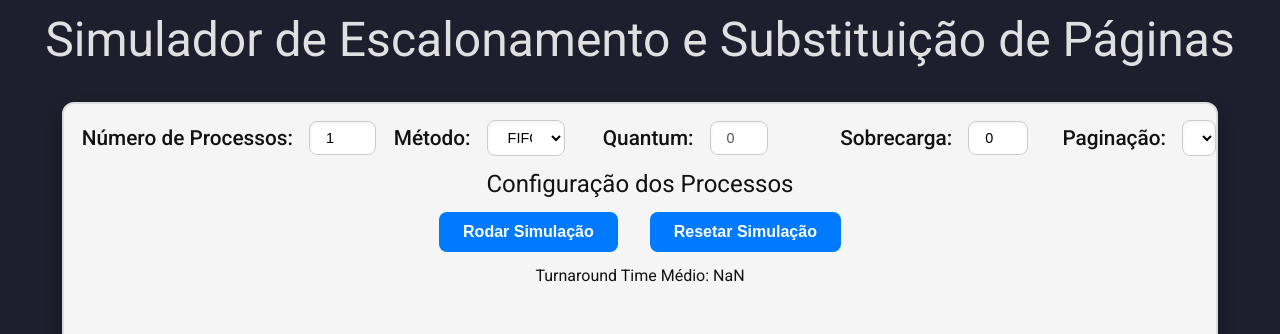
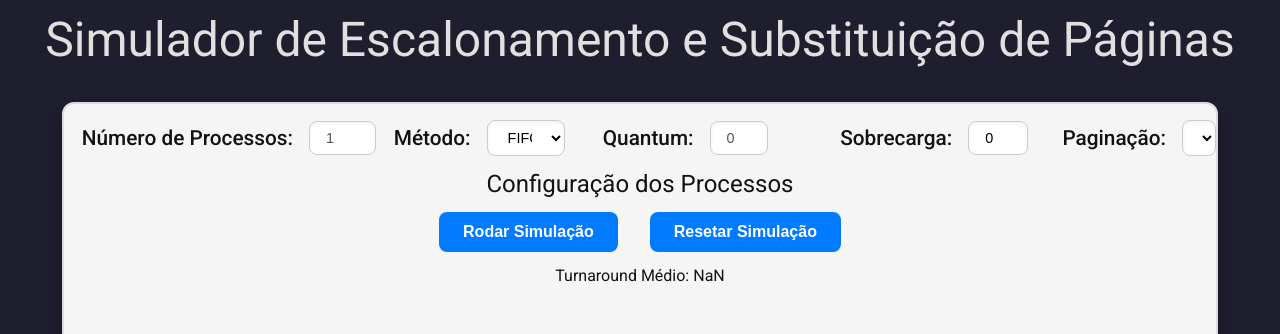
Before and after one commit to JoseRaimundo27/SimuladorSO, a React (Vite) app: page / in a window 1280 px wide. Both pictures are taken after a click on the button "Rodar Simulação". Shown: the top 334 px of the page. Built offline with nearby package versions, Linux system fonts and the light colour scheme.

Commit message:
Proibindo aumentar n de processos apos simulacao

```diff
--- a/src/algorithms/FIFOSimulation/index.jsx
+++ b/src/algorithms/FIFOSimulation/index.jsx
@@ -64,7 +64,7 @@ function FIFOSimulation({ processData }) {
         </div>
       ))}
       <div className="turnaround-info">
-        <h4>Turnaround Time Médio: {turnaroundAvg.toFixed(2)}</h4>
+        <h4>Turnaround Médio: {turnaroundAvg.toFixed(2)}</h4>
       </div>
     </div>
   );
--- a/src/components/Main/ProcessCard/index.jsx
+++ b/src/components/Main/ProcessCard/index.jsx
@@ -2,7 +2,7 @@
 import React from "react";
 import "./style.css";
 
-function ProcessCard({ process, index, onChange }) {
+function ProcessCard({ process, index, onChange, disabled }) {
   return (
     <div className="process-config-card">
       <h4>Processo {process.id}:</h4>
@@ -14,6 +14,7 @@ function ProcessCard({ process, index, onChange }) {
             min="0"
             value={process.tempo}
             onChange={(e) => onChange(index, "tempo", e.target.value)}
+            disabled={disabled}
           />
         </label>
         <label>
@@ -23,6 +24,7 @@ function ProcessCard({ process, index, onChange }) {
             min="0"
             value={process.paginas}
             onChange={(e) => onChange(index, "paginas", e.target.value)}
+            disabled={disabled}
           />
         </label>
         <label>
@@ -32,6 +34,7 @@ function ProcessCard({ process, index, onChange }) {
             min="0"
             value={process.deadline}
             onChange={(e) => onChange(index, "deadline", e.target.value)}
+            disabled={disabled}
           />
         </label>
         <label>
@@ -41,6 +44,7 @@ function ProcessCard({ process, index, onChange }) {
             min="0"
             value={process.chegada}
             onChange={(e) => onChange(index, "chegada", e.target.value)}
+            disabled={disabled}
           />
         </label>
       </div>
--- a/src/components/Main/index.jsx
+++ b/src/components/Main/index.jsx
@@ -63,6 +63,8 @@ function Main() {
               min="1"
               value={numProcesses}
               onChange={(e) => handleNumProcessesChange(e.target.value)}
+              disabled={isSimulationRunning }
+
             />
           </label>
           <label>
@@ -71,6 +73,7 @@ function Main() {
               value={algorithm}
               onChange={(e) => setAlgorithm(e.target.value)}
             >
+
               <option value="fifo">FIFO</option>
               <option value="sjf">SJF</option>
               <option value="edf">EDF</option>
@@ -117,6 +120,7 @@ function Main() {
                 process={process}
                 index={index}
                 onChange={handleProcessDataChange}
+                disabled={isSimulationRunning}
               />
             ))}
           </div>
```
